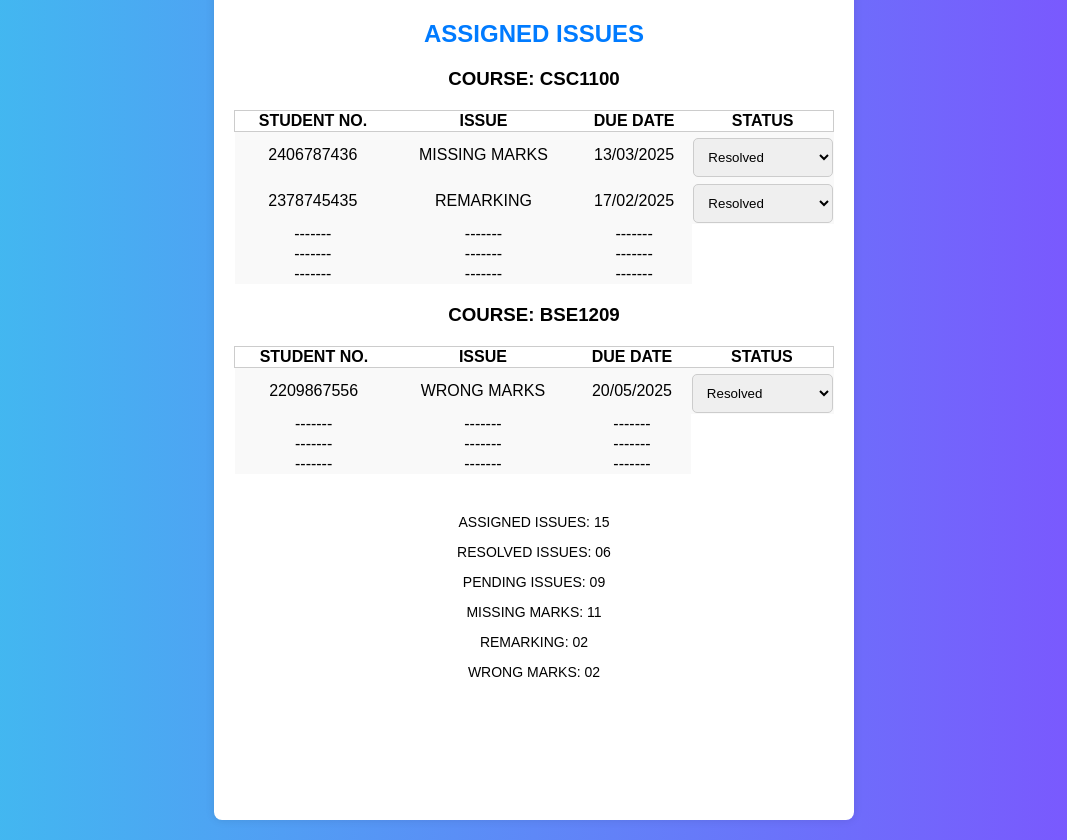
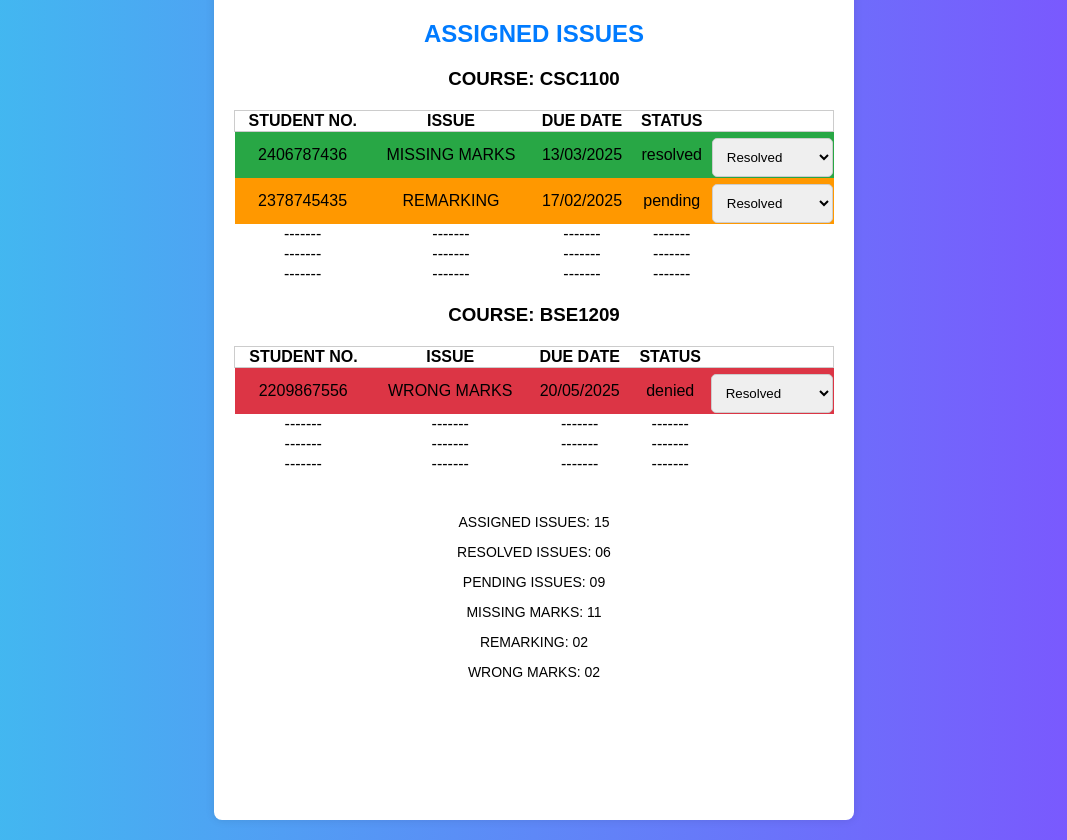
Before and after one commit to CharmiPanchal17/GroupF-Project, a React (Create React App) app in the folder JuliaReact/my-react-app/: page /LecturerDashboard in a window 1280 px wide. Shown: the whole page, without its empty margins (106-1173 px from the left). Built offline with nearby package versions, Linux system fonts and the light colour scheme.

Commit message:
more dasboard changes

```diff
--- a/JuliaReact/my-react-app/src/AITS_Pages/LecturerDashboard.css
+++ b/JuliaReact/my-react-app/src/AITS_Pages/LecturerDashboard.css
@@ -28,9 +28,18 @@ thead {
     text-align: center;
 }
 
-tbody {
-  background-color: #f9f9f9
-}
+  .resolved {
+    background-color: #28a745; /* Green */
+  }
+
+  .pending {
+    background-color: #ff9800; /* Orange */
+  }
+
+  .denied {
+    background-color: #dc3545; /* Red */
+  }
+
 
 .stats {
   margin-top: 40px;
--- a/JuliaReact/my-react-app/src/AITS_Pages/LecturerDashboard.js
+++ b/JuliaReact/my-react-app/src/AITS_Pages/LecturerDashboard.js
@@ -1,26 +1,43 @@
-import React from "react";
+import React, { useState } from "react";
 import "./LecturerDashboard.css";
 const LecturerDashboard = () => {
-  const issues = [
+  const[issues,setIssue]= useState([
     {
       course: "CSC1100",
       assigned: [
-        { student: "2406787436", issue: "MISSING MARKS", due: "13/03/2025" },
-        { student: "2378745435", issue: "REMARKING", due: "17/02/2025" },
+        { student: "2406787436", issue: "MISSING MARKS", due: "13/03/2025",status:"resolved" },
+        { student: "2378745435", issue: "REMARKING", due: "17/02/2025", status:"pending" },
       ],
     },
     {
       course: "BSE1209",
-      assigned: [{ student: "2209867556", issue: "WRONG MARKS", due: "20/05/2025" }],
+      assigned: [{ student: "2209867556", issue: "WRONG MARKS", due: "20/05/2025",status:"denied" }],
     },
-  ];
+  ]);
+  const handleInputChange = (courseIndex, issueIndex, value) => {
+    const updatedIssues = [...issues];
+    updatedIssues[courseIndex].assigned[issueIndex].status = value;
+    setIssue(updatedIssues);
+  };
+  const getStatusClass = (status) => {
+    switch (status) {
+      case "resolved":
+        return "resolved";
+      case "pending":
+        return "pending";
+      case "denied":
+        return "denied";
+      default:
+        return "";
+    }
+  };
 
   return (
     <div className="dashboard-container">
       <h2 className="title">ASSIGNED ISSUES</h2>
 
-      {issues.map((course, index) => (
-        <div key={index} className="course-section">
+      {issues.map((course, courseIndex) => (
+        <div key={courseIndex} className="course-section">
           <h3>COURSE: {course.course}</h3>
           <table>
             <thead>
@@ -32,13 +49,16 @@ const LecturerDashboard = () => {
               </tr>
             </thead>
             <tbody>
-              {course.assigned.map((item, idx) => (
-                <tr key={idx}>
-                  <td>{item.student}</td>
-                  <td>{item.issue}</td>
-                  <td>{item.due}</td>
+              {course.assigned.map((issue,issueIndex) => (
+                <tr key={issueIndex} className={issue.status}>
+                  <td>{issue.student}</td>
+                  <td>{issue.issue}</td>
+                  <td>{issue.due}</td>
+                  <td>{issue.status}</td>
                   <td>
                     <select>
+                    value={issue.status}
+                    onChange={(e) => handleInputChange(courseIndex,issueIndex, e.target.value)}
                       <option value="resolved">Resolved</option>
                       <option value="pending">Pending</option>
                       <option value="denied">Denied</option>
@@ -49,6 +69,7 @@ const LecturerDashboard = () => {
               {/* Empty rows for additional spacing */}
               {[...Array(3)].map((_, idx) => (
                 <tr key={`empty-${idx}`}>
+                  <td>-------</td>
                   <td>-------</td>
                   <td>-------</td>
                   <td>-------</td>
```
